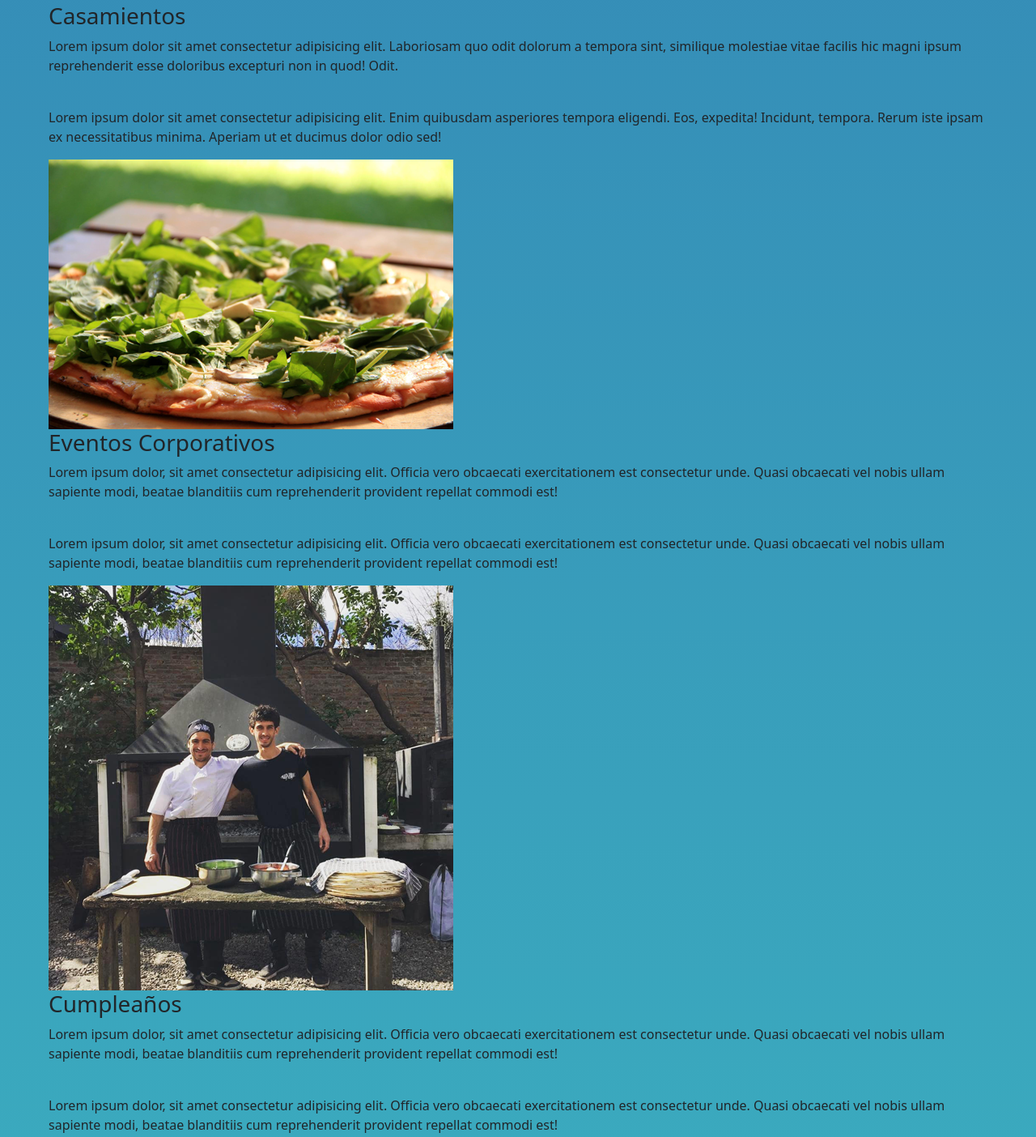
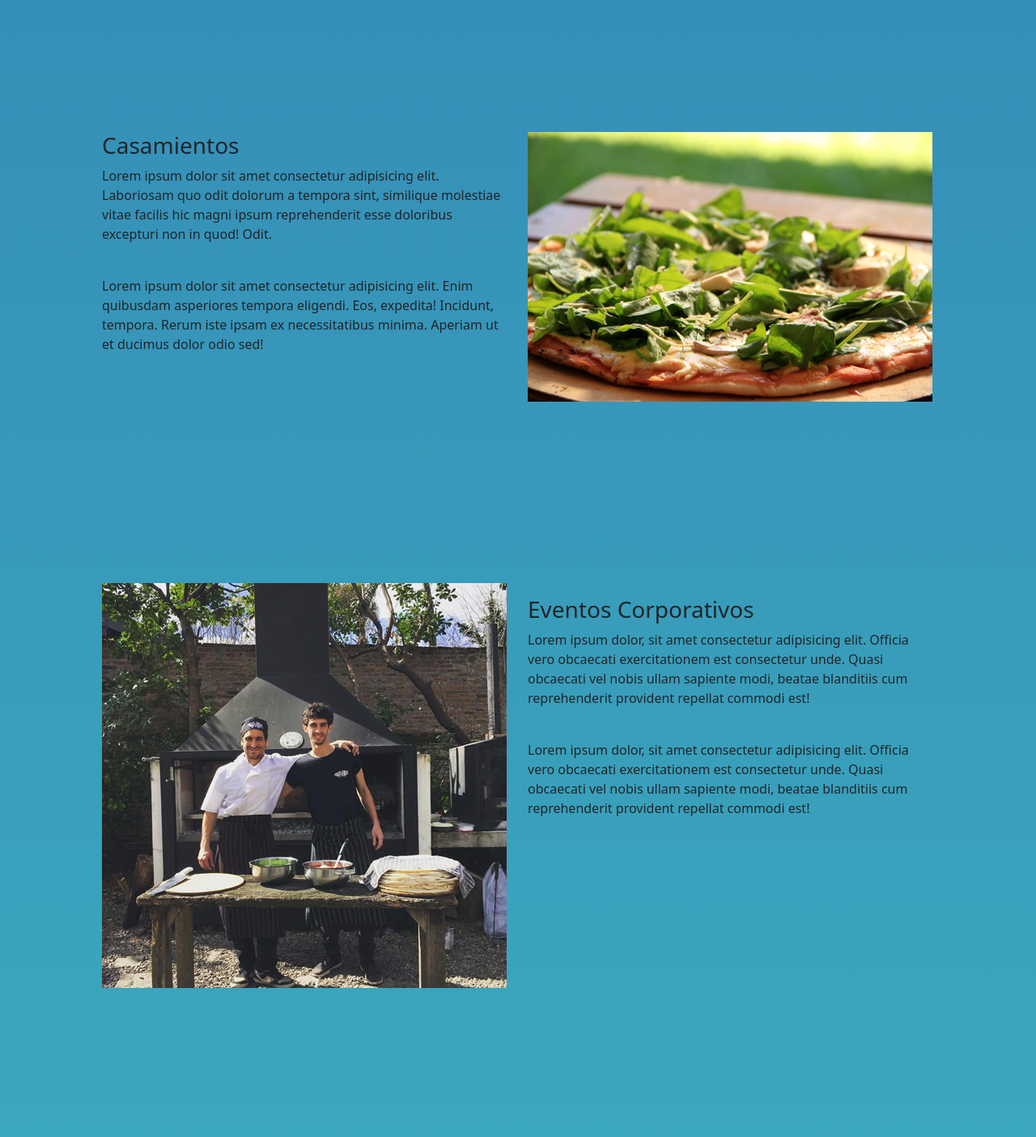
Before and after one commit to Sebastiandelcampo/pizza-rider, a plain HTML site: page pages/catering.html in a window 1280 px wide. Shown: the part 123-1527 px from the top of the page at 81% size. Drawn offline with nearby package versions, Linux system fonts and the light colour scheme; files whose address does not match are found by name.

Commit message:
cambios rama boots

```diff
--- a/css/estilos.css
+++ b/css/estilos.css
@@ -91,17 +91,6 @@ a:link, a:visited, a:active {
 .section2{
     margin-top: 50px;
 }
-
-/*
-
-.diferente{
-    display: flex;
-    justify-content: center;
-    flex-wrap: wrap;
-}
-
-*/
-
 
 
 .dif2{
@@ -202,6 +191,33 @@ a:link, a:visited, a:active {
     margin-top: 8em;
     margin-bottom: 10em;
 }
+
+/* CATERING */
+.casamientos{
+    margin-top: 4em;
+    margin-left: 2em;
+    margin-right: 2em;
+    margin-bottom: 4em;
+}
+
+.eventos{
+    margin-top: 4em;
+    margin-left: 2em;
+    margin-right: 2em;
+    margin-bottom: 4em;
+}
+
+.eventos-txt{
+    margin-top: 1em;
+}
+
+.cumple{
+    margin-top: 4em;
+    margin-left: 2em;
+    margin-right: 2em;
+    margin-bottom: 4em;
+}
+
 
 
 /* Contacto */
@@ -405,6 +421,11 @@ a:link, a:visited, a:active {
     }
 }
 
+@media  screen and (min-width:992px) {
+    .eventos-txt{
+    }
+}
+
 @media  screen and (min-width:993px) {
 
     .btnSuscribite{
@@ -499,5 +520,16 @@ a:link, a:visited, a:active {
     width: 800px;
 }
 
+.casamientos{
+    margin-top: 10em;
+}
+
+.eventos{
+    margin-top: 10em;
+}
+
+.cumple{
+    margin-top: 10em;
+}
 
 }
--- a/pages/catering.html
+++ b/pages/catering.html
@@ -53,30 +53,49 @@
 
            <!--Main-->
     <main>
-        <div class="casamientos">
+        <!--CASAMIENTOS-->
+        <div class="container d-flex justify-content-center">
+           <div class="row casamientos">
+                <div class="casamientos-txt col-lg-6">
                   <h3 class="titleCat">Casamientos</h3>
                    <p class="p-c">Lorem ipsum dolor sit amet consectetur adipisicing elit. Laboriosam quo odit dolorum a tempora sint, similique molestiae vitae facilis hic magni ipsum reprehenderit esse doloribus excepturi non in quod! Odit.</p> <br>
                    <p class="p-c2">Lorem ipsum dolor sit amet consectetur adipisicing elit. Enim quibusdam asperiores tempora eligendi. Eos, expedita! Incidunt, tempora. Rerum iste ipsam ex necessitatibus minima. Aperiam ut et ducimus dolor odio sed!</p>
-            <div class="img-c">
+                </div>
+             <div class="img-c col-lg-6">
                  <img src="../img/rider.png" alt="">
              </div>
            </div>
-        <div class="eventos">
-            <h3 class="titleCat">Eventos Corporativos</h3>
+        </div>
+
+        <!--EVENTOS CORPORATIVOS-->
+
+        <div class="container d-flex justify-content-center">
+            <div class="row eventos">
+              <div class="img-e col-lg-6 ">
+                <img src="../img/pizzero.png" alt="">
+            </div>
+              <div class="eventos-txt col-lg-6">
+                <h3 class="titleCas">Eventos Corporativos</h3>
                 <p class="p-e">Lorem ipsum dolor, sit amet consectetur adipisicing elit. Officia vero obcaecati exercitationem est consectetur unde. Quasi obcaecati vel nobis ullam sapiente modi, beatae blanditiis cum reprehenderit provident repellat commodi est!</p> <br>
                 <p class="p-e2">Lorem ipsum dolor, sit amet consectetur adipisicing elit. Officia vero obcaecati exercitationem est consectetur unde. Quasi obcaecati vel nobis ullam sapiente modi, beatae blanditiis cum reprehenderit provident repellat commodi est!</p>
-            <div class="img-e">
+              </div>
+            </div>
+        </div>
+
+        <!--EVENTOS CUMPLEAÑOS-->
+        <div class="container d-flex justify-content-center">
+          <div class="row cumple">
+            <div class="cumpleaños-txt col-lg-6">
+                <h3 class="titleCat">Cumpleaños</h3>
+                  <p class="p-cc">Lorem ipsum dolor, sit amet consectetur adipisicing elit. Officia vero obcaecati exercitationem est consectetur unde. Quasi obcaecati vel nobis ullam sapiente modi, beatae blanditiis cum reprehenderit provident repellat commodi est!</p> <br>
+                  <p class="p-cc2">Lorem ipsum dolor, sit amet consectetur adipisicing elit. Officia vero obcaecati exercitationem est consectetur unde. Quasi obcaecati vel nobis ullam sapiente modi, beatae blanditiis cum reprehenderit provident repellat commodi est!</p>
+            </div>
+            <div class="img-cc col-lg-6">
                   <img src="../img/pizzero.png" alt="">
             </div>
           </div>
-        <div class="Cumpleaños">
-            <h3 class="titleCat">Cumpleaños</h3>
-                <p class="p-cc">Lorem ipsum dolor, sit amet consectetur adipisicing elit. Officia vero obcaecati exercitationem est consectetur unde. Quasi obcaecati vel nobis ullam sapiente modi, beatae blanditiis cum reprehenderit provident repellat commodi est!</p> <br>
-                <p class="p-cc2">Lorem ipsum dolor, sit amet consectetur adipisicing elit. Officia vero obcaecati exercitationem est consectetur unde. Quasi obcaecati vel nobis ullam sapiente modi, beatae blanditiis cum reprehenderit provident repellat commodi est!</p>
-            <div class="img-cc">
-                <img src="../img/pizzero.png" alt="">
         </div>
-        </div>
+
 
         </main>
 
```
Lines whose indentation alone changed are shown as unchanged.
